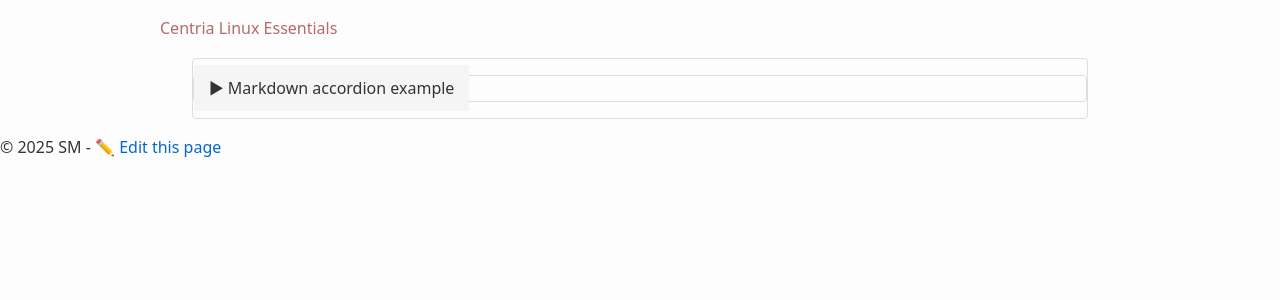
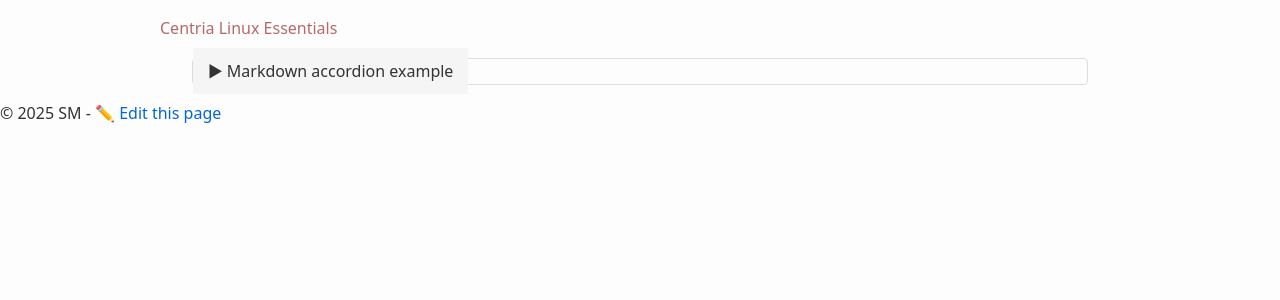
Before and after one commit to averkoc/lx, a Jekyll site: the page built from docs/t1.md, in a window 1280 px wide. Shown: the top 300 px of the page. Built offline with Jekyll 4.4.1, drawn with Linux system fonts in a browser that asks for light colours.

Commit message:
Fix accordion HTML structure

```diff
--- a/docs/_includes/accordion.html
+++ b/docs/_includes/accordion.html
@@ -1,4 +1,4 @@
-<div class="accordion"><div class="accordion">
+<div class="accordion">
   <!-- hidden checkbox toggle -->
   <input type="checkbox" id="{{ include.id }}" class="accordion-toggle">
 
```
